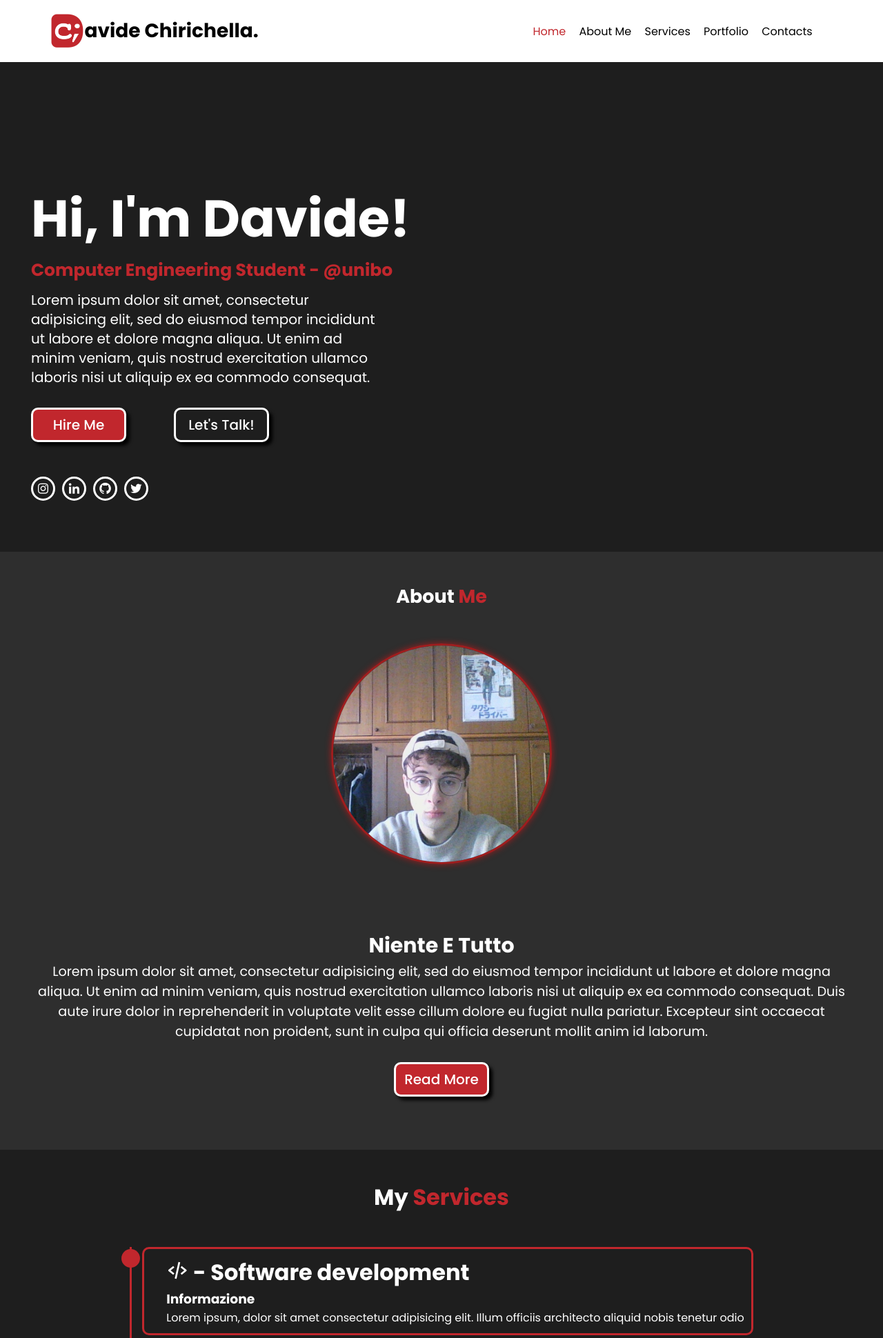
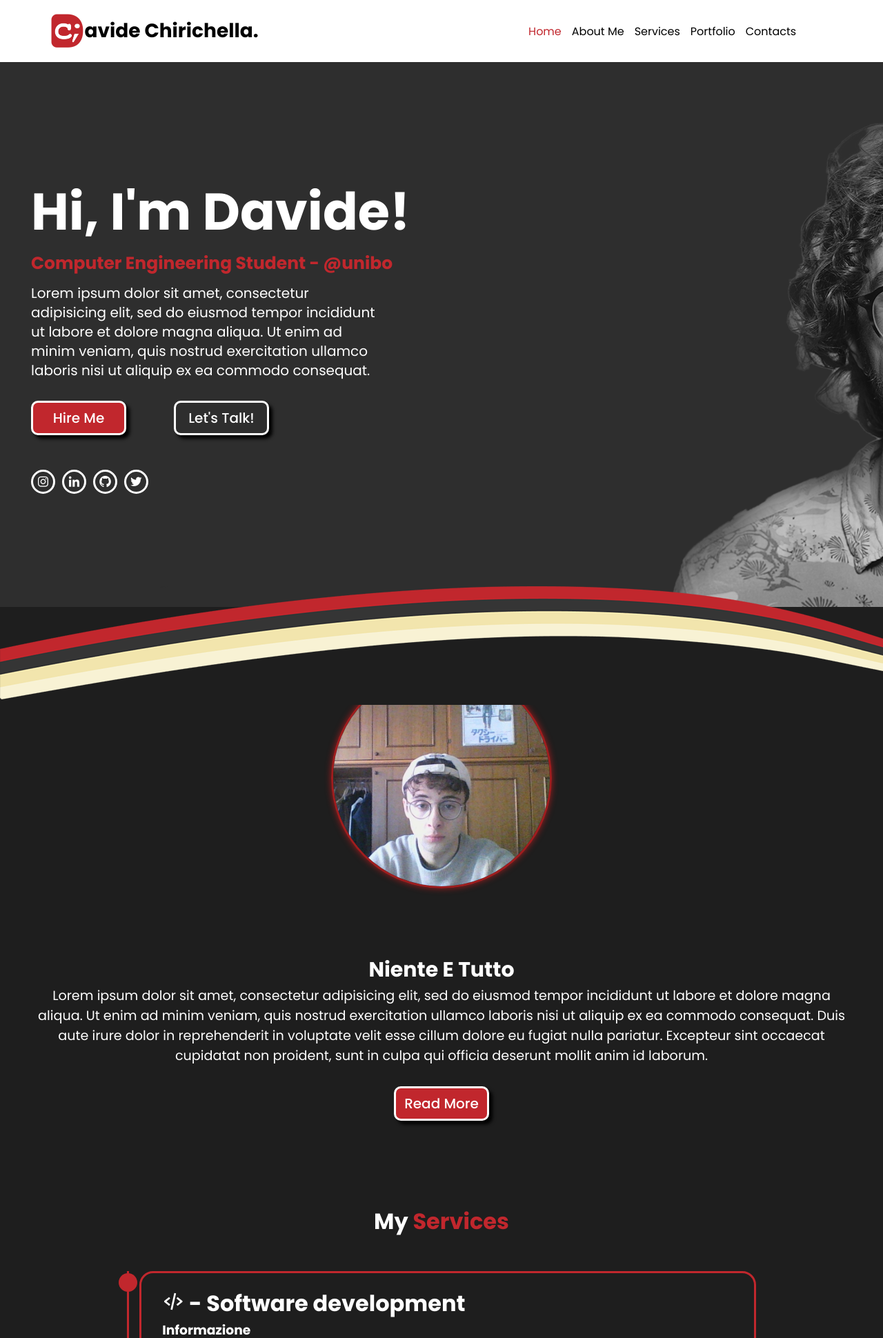
Before and after one commit to chirichexe/Portfolio-Website, a PHP site: page / in a window 1280 px wide. Shown: the top 1940 px of the page at 69% size. Run offline with PHP 8.4, Linux system fonts and the light colour scheme.

Commit message:
script elements and various corrections

```diff
--- a/index.html
+++ b/index.html
@@ -1,4 +1,4 @@
-
+<!DOCTYPE html>
 <html lang="en" dir="ltr">
 <head>
 
@@ -7,28 +7,29 @@
   <meta http-equiv="X-UA-Compatible" content="ie=edge">
   <title>Davide Chirichella</title>
   <link rel="stylesheet" href="style.css">
+  <script src="script.js"></script>
 
   <!--PER ICONE-->
   <link href='https://unpkg.com/boxicons@2.1.4/css/boxicons.min.css' rel='stylesheet'>
 
+  <link rel="icon" type="image/x-icon" href="./files_1/MyLogo.png">
 </head>
   <body>
 
-    <header class="header">
-      <a href="#" class="logo">
-        <img src="files_1\MyLogo.png" alt="D" style="width:50px; height:50px">
-        avide Chirichella<div class="none">.</div>
-      </a>
-      <nav class="navbar">
-        <a href="#" class="active">Home</a>
-        <a href="#">About Me</a>
-        <a href="#">Services</a>
-        <a href="#">Portfolio</a>
-        <a href="#">Contacts</a>
-      </nav>
+    <header class="header" id="header">
+        <a href="#" class="logo">
+          <img src="files_1\MyLogo.png" alt="D" style="width:50px; height:50px" >
+          <div id="name">avide Chirichella</div><div class="none">.</div>
+        </a>
+        <nav class="navbar">
+          <a href="#" class="active" id="navbar_el">Home</a>
+          <a href="#" id="navbar_el">About Me</a>
+          <a href="#" id="navbar_el">Services</a>
+          <a href="#" id="navbar_el">Portfolio</a>
+          <a href="#" id="navbar_el">Contacts</a>
+        </nav>
     </header>
   <!--HOME-->
-
     <section class="home">
       <div class="home-content">
           <h1>Hi, I'm Davide!</h1>
@@ -52,12 +53,13 @@
 
            </div>
       </div>
+    </section>
 
-    </section>
+    <div class="separator">
+    </div>
 
 <!--/ABOUT-->
    <section class="about" id="about">
-
     <h2 class="heading">About <span>Me</span></h2>
      <div class="about-img">
 
@@ -77,7 +79,7 @@
           sunt in culpa qui officia deserunt mollit anim id laborum.</p>
 
           <div class="btn-box new">   <!--/Faccio in modo che sia una classe "figlia"-->
-            <a href="https://google.com" class="readMore">Read More</a>
+            <a href="https://google.com" >Read More</a>
           </div>
      </div>
    </section>
@@ -100,7 +102,6 @@
 
           </div>
         </div>
-
 
         <div class="services-content">
           <div class="content">
@@ -166,8 +167,8 @@
       </div>
     </div>
 
-      <div class="btn-box new">   <!--/Faccio in modo che sia una classe "figlia"-->
-        <a href="https://google.com" class="readMore">See more</a>
+      <div class="btn-box new2">
+        <a href="https://google.com">See more</a>
       </div>
     </div>
     </section>
@@ -193,7 +194,7 @@
             </div>
             <div class="text-wrapper">
               <h1>Phone</h1>
-              <p>Personal: +39 347 0868484</p>
+              <p>Personal: +39 347-0868484</p>
             </div>
           </div>
           <div class="inner-container" id="email">
--- a/script.js
+++ b/script.js
@@ -0,0 +1,14 @@
+function changeBG(){
+    var navbar = document.getElementById('header');
+    var name = document.getElementById('name');
+    var scrollValue = window.scrollY;
+    if (scrollValue<900){
+        navbar.style.backgroundColor = 'white';
+        name.style.color='black';
+    }else{
+        navbar.style.backgroundColor = 'transparent';
+        name.style.color='white';
+    }
+}
+
+window.addEventListener('scroll', changeBG);
--- a/style.css
+++ b/style.css
@@ -28,17 +28,17 @@ background-color: var(--nero);
 /* HEADER */
 .header{
   display: flex;
+  background: var(--chiaro);
   justify-content: space-between;
   align-items: center;
   position: fixed;
   z-index: 100;
   margin: 0;
   padding: 0;
-  background: var(--chiaro);
   width: 100%;
   padding: 20px 8%;
   color: black;
-
+  transition: all .5s ease;
 }
 
 .logo{
@@ -47,12 +47,15 @@ background-color: var(--nero);
   font-weight: 600;
   align-items: center;
   text-decoration: none;
-  color: black;
   margin-left: -30px;
   transition-duration: 0.3s;
 }
 
-.logo:hover{
+.name{
+  color: black;
+}
+
+.name:hover{
   color:var(--rossoChiaro);
 }
 
@@ -63,15 +66,23 @@ background-color: var(--nero);
   color: black;
 }
 
+.navbar{
+  display: flex;
+  align-items: center;
+  justify-content: center;
+  background-color: var(--chiaro);
+  width: 450px;
+  height: 40px;
+  border-radius: 20px;
+}
+
 .navbar a{
-
   margin-left: 15px;
   text-decoration: none;
   color: black;
   transition-duration: 0.3s;
 }
 .navbar a:hover{
-
   color: var(--rossoChiaro);
 }
 .navbar a.active{
@@ -84,18 +95,17 @@ background-color: var(--nero);
   background-color: transparent;
   align-items: center;
   padding: var(--generalPadding);
-  width: 50vw;
-  height: 100vh;
+  /*width: 50vw;*/
+  height: 110vh;
+  background-image: url(files_1/big_bkg.png);
 }
 
 .home-content{
-  padding-top: 100px;
-
+  padding-top: 0px;
 }
 
 .home h1{
   font-size: 75px;
-
 }
 
 .home h3{
@@ -118,24 +128,21 @@ background-color: var(--nero);
   width: 345px;
   height: 50px;
 }
+
 .btn-box a{
   position: relative;
-
   display: flex;
   align-items: center;
   justify-content: center;
-
   border: 3px solid white;
   border-radius: 10px;
   background-color: var(--rossoChiaro);
   height: 100%;
   width: 40%;
-
   font-size: 20px;
   font-weight: 500;
   text-decoration: none;
   transition-duration: 0.3s;
-
   overflow: hidden;
   box-shadow: 5px 5px 5px black;
   z-index: 1;
@@ -155,7 +162,7 @@ background-color: var(--nero);
   z-index: -1;
 }
 .btn-box a:nth-child(1)::before{
-  background: var(--nero);
+  background: var(--grigio);
 }
 
 .btn-box a:hover::before{
@@ -166,9 +173,6 @@ background-color: var(--nero);
   display: flex;
   align-items: center;
   justify-content: space-between;
-
-
-
   position: absolute; /* RICORDATI*/
   width: 170px;
   font-size: 20px;
@@ -181,18 +185,15 @@ background-color: var(--nero);
   transition-duration: 0.3s;
   overflow: hidden;
   z-index: 1;
-
-
   align-items: center;
   justify-content: center;
   display: inline-flex;
   width: 35px;
   height: 35px;
-
   border: 3px solid white;
   border-radius: 50%;
   text-decoration: none;
-  background-color: var(--nero);
+  background-color: var(--grigio);
 
 }
 
@@ -206,13 +207,23 @@ background-color: var(--nero);
   height: 100%;
   transition-duration: 0.5s;
   z-index: -1;
-
 }
 
 .home-social a:hover::before{
   width: 100%;
 }
 
+.separator{
+  display: flex;
+  align-items: center;
+  justify-content: center;
+  width: 100%;
+  height: 172px;
+  padding: 0px;
+  background: url(files_1/about_big_bkg.png);
+  position: absolute;
+  top: 850px;
+}
 /* ABOUT ME */
 
 .about{
@@ -221,8 +232,9 @@ background-color: var(--nero);
   align-items: center;
   justify-content: center;
   padding: var(--generalPadding);
+  padding-top: 0px;
   gap: 3rem; /*spazio tra le robe*/
-  background-color: var(--grigio)	;
+  background-color: var(--nero);
 }
 
 .heading{
@@ -235,14 +247,12 @@ background-color: var(--nero);
 }
 
 .about-img{
-
   width: 20rem;
   height: 20rem;
   border-radius: 50%;
   display: flex;
   justify-content: center;
   align-items: center;
-
   box-shadow: 0px 0px 10px var(--rossoScuro);
 }
 
@@ -250,7 +260,6 @@ background-color: var(--nero);
   width: 100%;
   border-radius: 50%;
   border: 0.2rem solid var(--rossoScuro);
-
 }
 
 .about h2{
@@ -268,7 +277,6 @@ background-color: var(--nero);
   transform: translate(-50%, -50%) rotate(0);
   width: 100%;
   height: 100%;
-
 }
 
 .about-content{
@@ -283,7 +291,7 @@ background-color: var(--nero);
 }
 
 .btn-box.new a::before{
-  background-color: var(--grigio);
+  background-color: var(--nero);
 }
 
 /* SERVICES */
@@ -321,7 +329,8 @@ background-color: var(--nero);
 
 .services-box .services-content{
   position: relative;
-  padding-left: 2rem;
+  padding: 20px;
+  padding-left: 30px;
 }
 
 .services-box .services-content::before{
@@ -338,7 +347,7 @@ background-color: var(--nero);
 .services-content{
   margin-left: 15px;
   border: 3px solid var(--rossoChiaro);
-  border-radius: 10px;
+  border-radius: 20px;
   padding: 10 10 10 15;
 }
 
@@ -408,6 +417,10 @@ background-color: var(--nero);
   color: var(--grigio);
 }
 
+.btn-box.new2{
+  display: inline-flex;
+  justify-content: center;
+}
 
 .project img{
   width: 100%;
@@ -507,17 +520,8 @@ button[type=submit]{
 button[type=submit]:hover{
   color: var(--rossoChiaro);
 }
+/*-----CSS FOR SMALL SCREENS-----*/
+@media only screen and (max-width: 600px){
 
-/*
-input[type=text] {
-  background-color: var(--rossoScuro);
-  width: 100%;
-  height: 45px;
-  border-radius: 20px;
+
 }
-
-button[type=submit] {
-  background-color: var(--grigio);
-  width: 100%;
-  height: 45px;
-}*/
```
Also changed, not shown: files_1/TEXT1.png (deleted), files_1/TEXT2.png (deleted), files_1/about_big_bkg.png (added), files_1/big_bkg.png (added), files_1/round2.png (deleted), files_1/round3.png (deleted), files_1/traccia.png (deleted), 1 other file.
